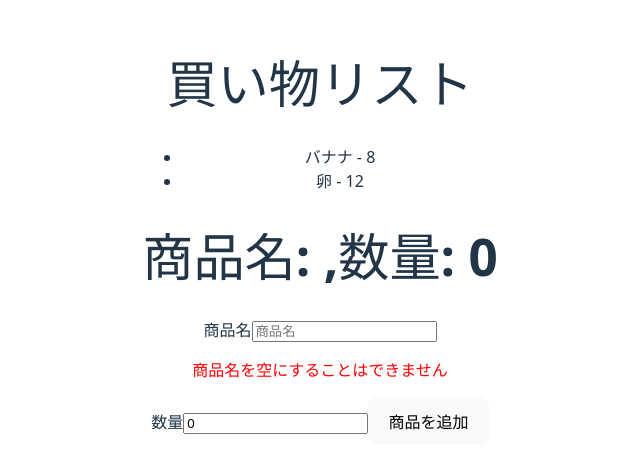
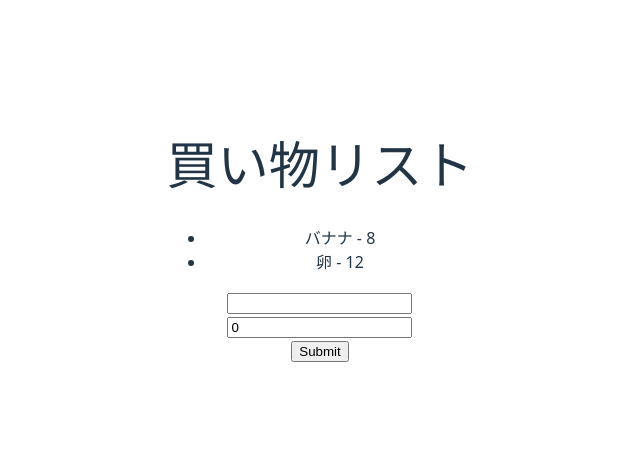
Before and after one commit to Syunsuke0/study-form, a React (Vite) app: page / in a window 1280 px wide. Shown: the part 168-640 px from the top of the page, without its empty margins (320-960 px from the left). Built offline with nearby package versions, Linux system fonts and the light colour scheme.

Commit message:
✨RHFでバリデーションの追加

```diff
--- /dev/null
+++ b/src/RHFForm.jsx
@@ -0,0 +1,53 @@
+import { useForm } from "react-hook-form";
+const RHFForm = ({ addItem }) => {
+  const {
+    register,
+    handleSubmit,
+    // watch,
+    formState: { errors },
+    reset,
+  } = useForm({
+    defaultValues: {
+      product: "",
+      quantity: 0,
+    },
+  });
+
+  const onSubmit = (data) => {
+    console.log(data);
+    addItem(data);
+    reset();
+  };
+
+  return (
+    <form onSubmit={handleSubmit(onSubmit)}>
+      <div>
+        <label htmlFor="product">
+          <input
+            id="product"
+            type="text"
+            {...register("product", { required: "商品名は空にできません" })}
+          />
+          {errors.product && errors.product.message}
+        </label>
+      </div>
+      <div>
+        <label htmlFor="quantity">
+          <input
+            id="quantity"
+            type="number"
+            {...register("quantity", {
+              required: "数量を入力してください",
+              valueAsNumber: true,
+              min: { value: 1, message: "1以上を入力してください" },
+            })}
+          />
+          {errors.quantity && errors.quantity.message}
+        </label>
+      </div>
+      <input type="submit" />
+    </form>
+  );
+};
+
+export default RHFForm;
--- a/src/shoppingList.jsx
+++ b/src/shoppingList.jsx
@@ -1,6 +1,7 @@
 import { useState } from "react";
 import ValidatedShoppingListForm from "./ValidatedShoppingListForm";
 import { v4 as uuid } from "uuid";
+import RHFForm from "./RHFForm";
 
 const ShoppingList = () => {
   const [items, setItems] = useState([
@@ -24,7 +25,8 @@ const ShoppingList = () => {
           </li>
         ))}
       </ul>
-      <ValidatedShoppingListForm addItem={addItem} />
+      {/* <ValidatedShoppingListForm addItem={addItem} /> */}
+      <RHFForm addItem={addItem} />
     </div>
   );
 };
```
